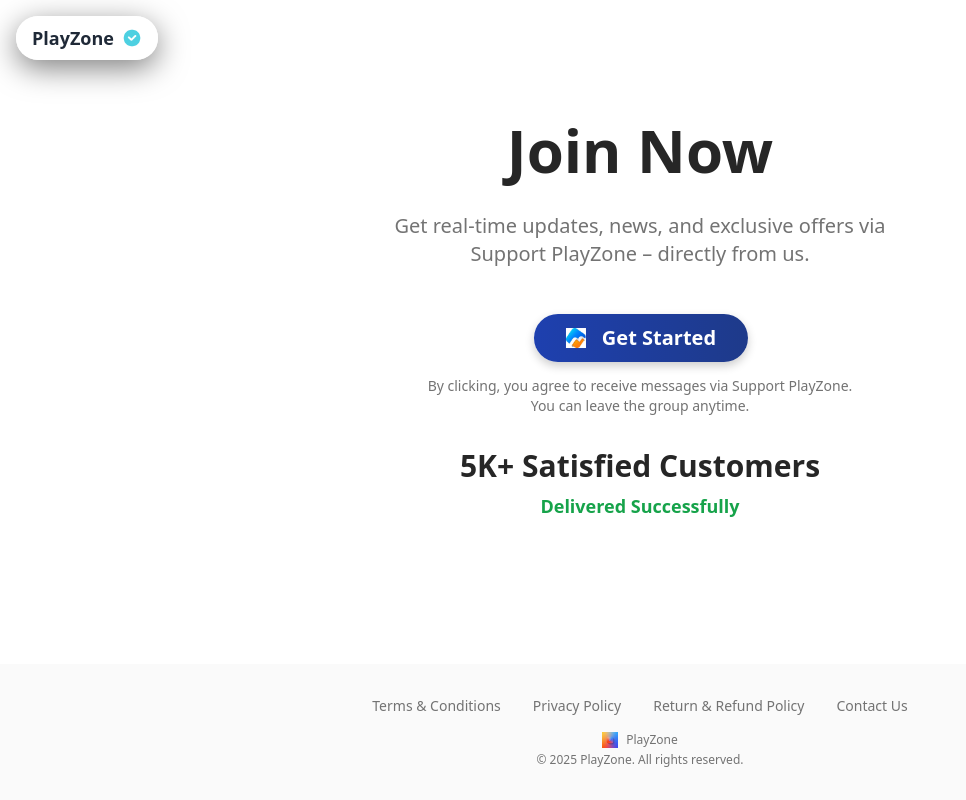
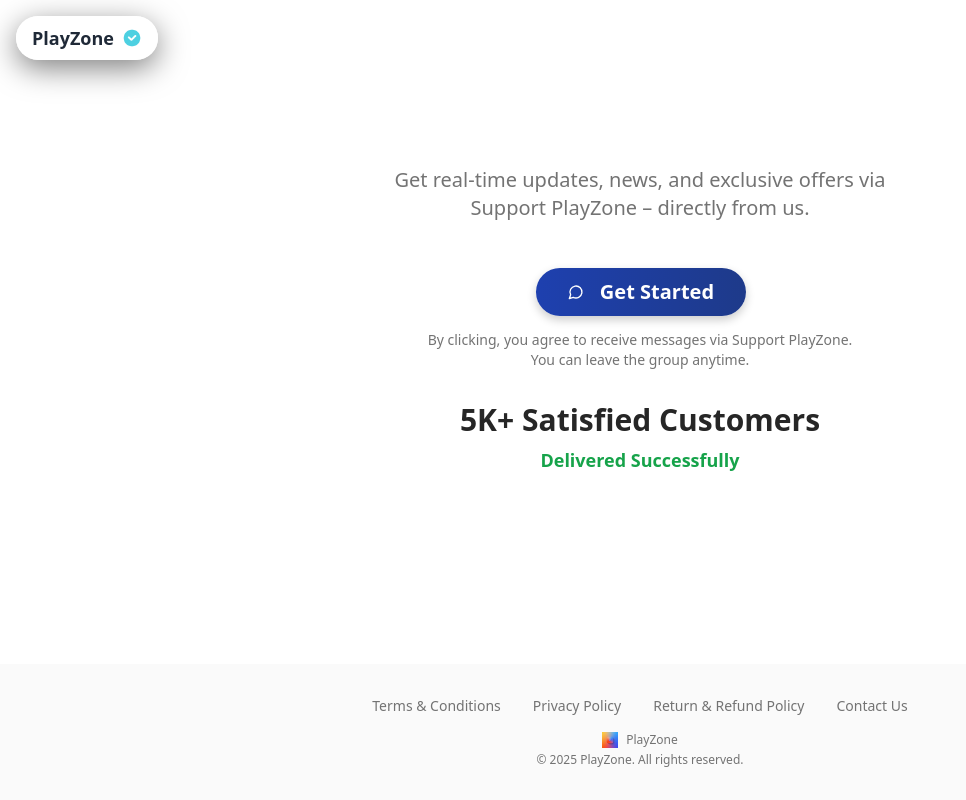
Before and after one commit to ayubkhanzsa/green-connect-page, a React (Vite) app: page / in a window 1280 px wide. Shown: the whole page, without its empty margins (0-966 px from the left). Built offline with nearby package versions, Linux system fonts and the light colour scheme.

Commit message:
Remove logos and headings
Removed the icon logo next to the "Get Started" button and the "Join Now" heading.
-edited src/pages/Index.tsx

```diff
--- a/src/pages/Index.tsx
+++ b/src/pages/Index.tsx
@@ -251,11 +251,6 @@ const Index = () => {
       <main className="flex-1 flex items-center justify-center px-4 py-8">
         <div className="max-w-2xl mx-auto text-center space-y-8">
 
-          {/* Headline */}
-          <h1 className="text-4xl md:text-5xl lg:text-6xl font-bold text-foreground leading-tight">
-            Join Now
-          </h1>
-
           {/* Subheadline */}
           <p className="text-lg md:text-xl text-muted-foreground max-w-lg mx-auto leading-relaxed">
             Get real-time updates, news, and exclusive offers via Support PlayZone – directly from us.
@@ -272,11 +267,7 @@ const Index = () => {
                 boxShadow: '0 4px 10px rgba(0, 0, 0, 0.2)'
               }}
             >
-              <img
-                src="/lovable-uploads/7253bc08-d345-43e1-8532-b3c121defd4d.png"
-                alt="PlayZone logo"
-                className="w-5 h-5 mr-2"
-              />
+              <MessageCircle className="mr-2 h-5 w-5" />
               Get Started
             </Button>
             <p className="text-sm text-muted-foreground max-w-md mx-auto">
```
